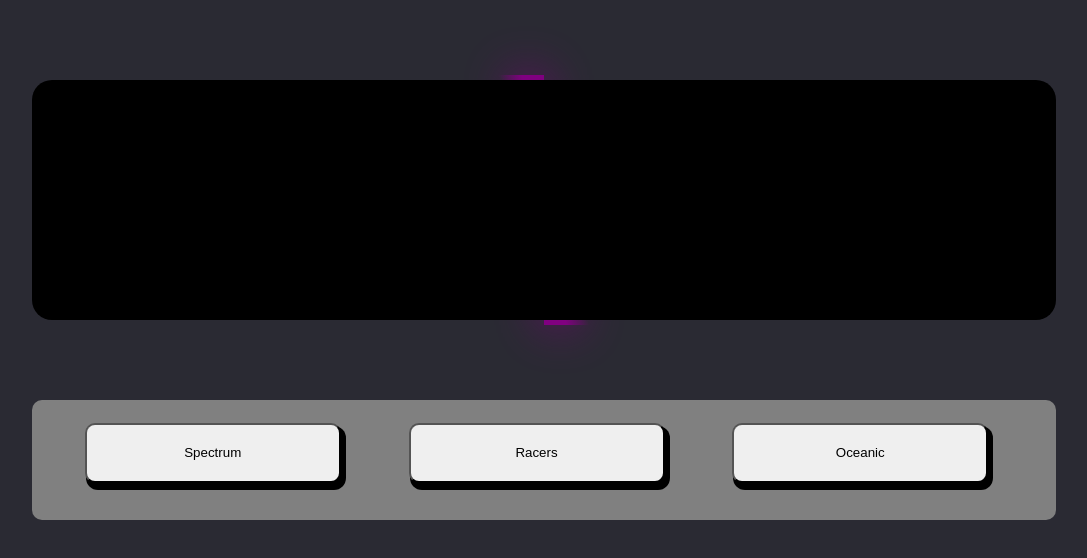
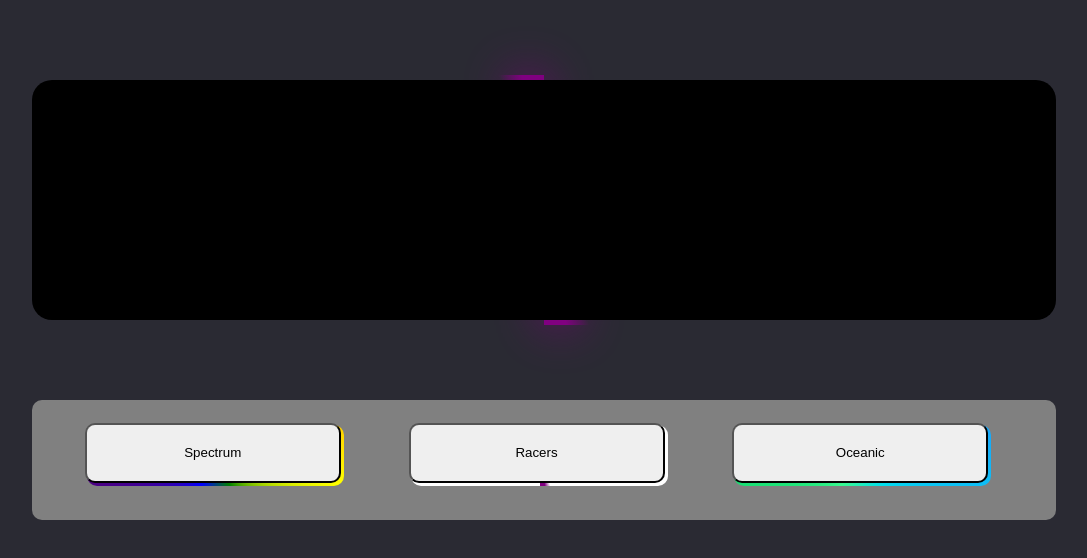
Before and after one commit to MichaelGeel/Neon_BillBoard, a plain HTML site: page index.html in a window 1280 px wide. Shown: the whole page, without its empty margins (96-1183 px from the left). Drawn offline with Linux system fonts and the light colour scheme.

Commit message:
Panel styling completed
Button 3D effect added.

```diff
--- a/assets/css/styles.css
+++ b/assets/css/styles.css
@@ -80,6 +80,7 @@ body {
     border-radius: 10px;
     height: 15vh;
     background-color: gray;
+    z-index: -2;
 }
 
 .button {
@@ -88,10 +89,30 @@ body {
     border-radius: 10px;
     margin-bottom: 15px;
     margin-right: 15px;
-    box-shadow: 3px 5px 0 2px black;
     position: relative;
 }
 
 .button::after {
+    content: "";
+    position: absolute;
+    border-radius: 10px;
+    padding-bottom: 5px;
+    padding-left: 5px;
+    height: 100%;
+    width: 100%;
+    top: 0%;
+    left: 0%;
+    z-index: -1;
+}
 
+.one::after{
+    background-image: conic-gradient(from var(--myAngle), red, orange, yellow, green, blue, indigo, violet, red);
 }
+
+.two::after{
+    background-image: conic-gradient(from var(--myAngle), white 0, white 160deg, purple 170deg, purple 180deg, white 180deg, white 340deg, purple 350deg, purple 360deg);
+}
+
+.three::after{
+    background-image: conic-gradient(from var(--myAngle), #005B96, #19A3FC, #00DFED, #38F990, #00CB5D, #005B96);
+}
--- a/index.html
+++ b/index.html
@@ -14,13 +14,13 @@
                 </p>
             </div>
             <div class="panel">
-                <button class="button 1">
+                <button type="button" class="button one">
                     Spectrum
                 </button>
-                <button class="button 2">
+                <button class="button two">
                     Racers
                 </button>
-                <button class="button 3">
+                <button class="button three">
                     Oceanic
                 </button>
             </div>
```
